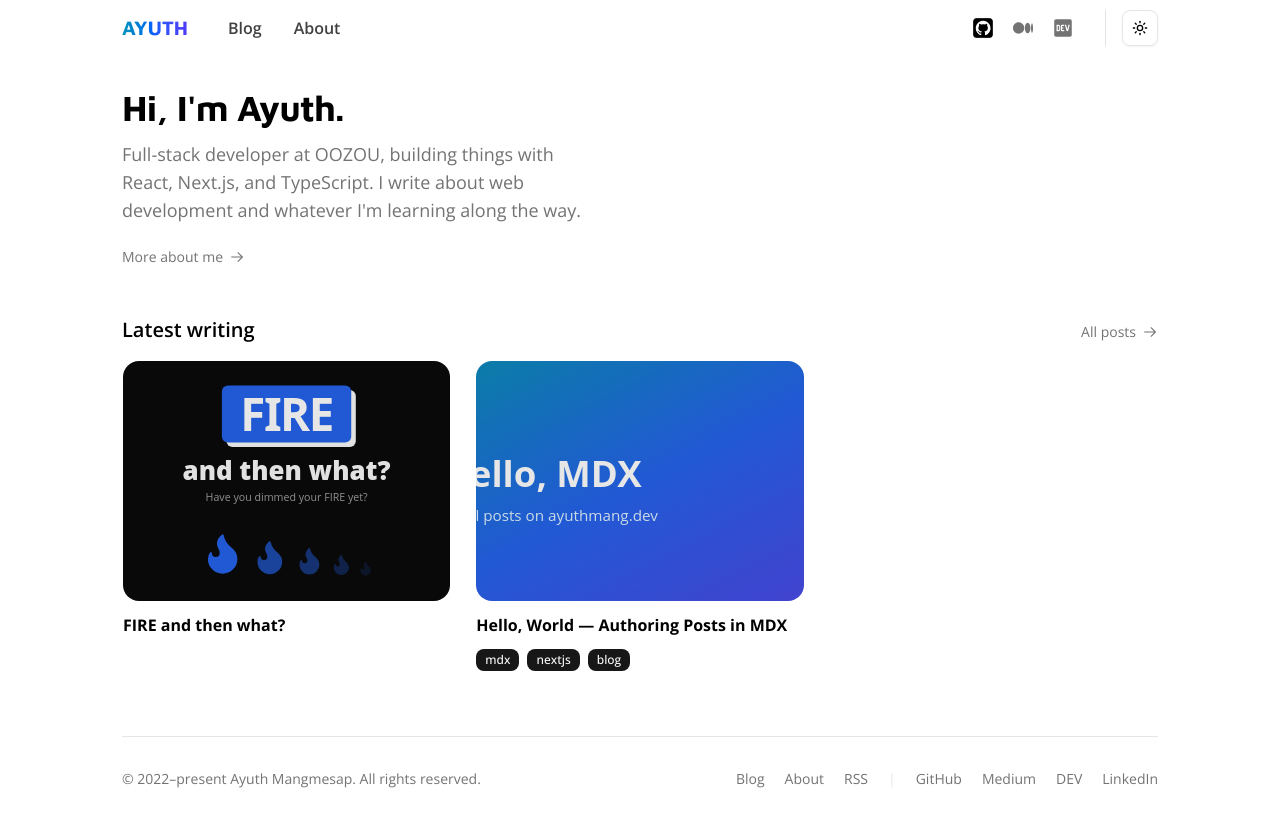
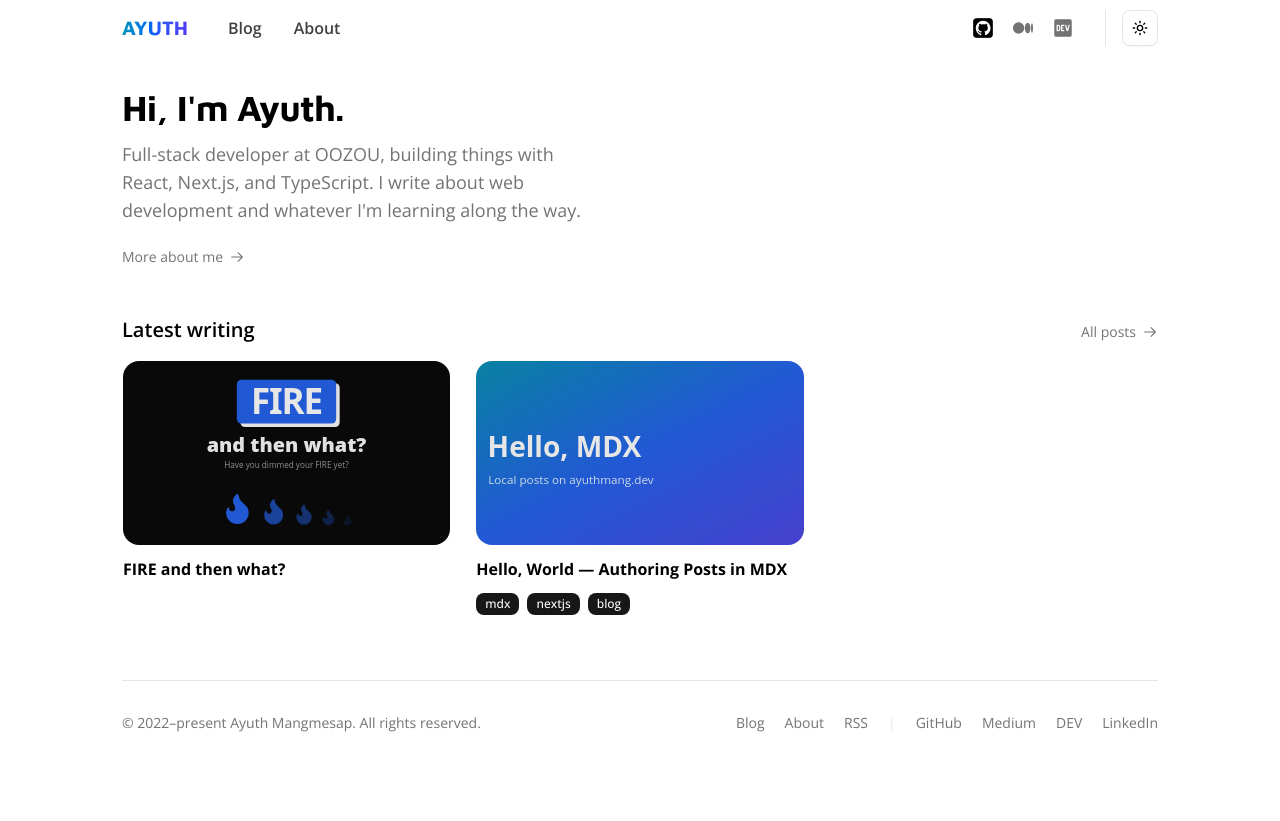
Before and after one commit to ayuthmang/ayuthmang.dev, a Next.js app: page / in a window 1280 px wide. After the commit the page ends 800 px from the top, so only its background shows below. Built offline with nearby package versions, Linux system fonts and the light colour scheme; no server answers.

Commit message:
fix(article): show full 16:9 covers in article cards (#61)
Replace the fixed 240px cover box with a 16:9 aspect ratio so typical
Medium and local covers are no longer cropped at the sides, and match the
loading skeleton to the same shape.

```diff
--- a/src/components/article-skeleton/article-skeleton.tsx
+++ b/src/components/article-skeleton/article-skeleton.tsx
@@ -31,7 +31,7 @@ function PreviewImageSkeleton({
   return (
     <div
       className={cn(
-        'h-full min-h-60 w-full bg-gray-500',
+        'aspect-video w-full bg-gray-500',
         'after:absolute after:top-0 after:-right-full after:bottom-0 after:left-0 after:translate-y-[-35%] after:rotate-10 after:bg-[hsl(0deg_0%_100%/0.2)] after:mix-blend-plus-lighter',
         "after:will-change-transform after:content-['']",
       )}
--- a/src/components/article/article.tsx
+++ b/src/components/article/article.tsx
@@ -25,7 +25,7 @@ function Article({ guid, title, categories, thumbnail, slug }: ArticleProps) {
       )}
     >
       <article className="flex flex-col gap-3">
-        <div className="relative h-60 w-full overflow-hidden rounded-2xl">
+        <div className="relative aspect-video w-full overflow-hidden rounded-2xl">
           <Image
             className={cn(
               'inline h-full w-full object-cover transition-all duration-500 ease-in-out',
```
